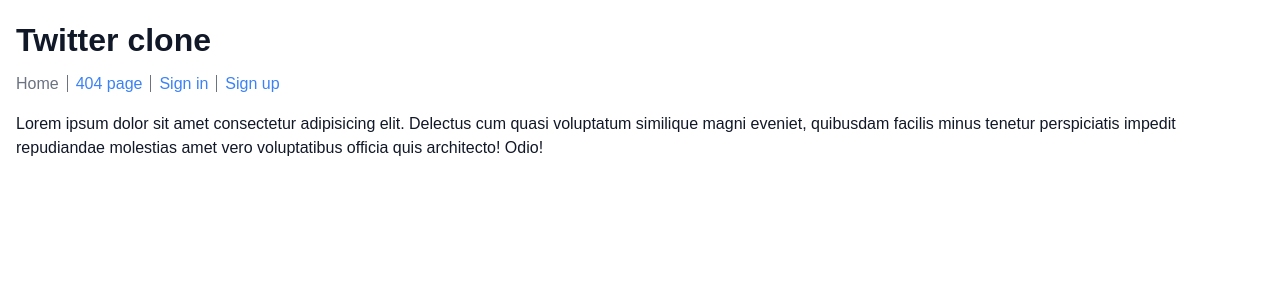
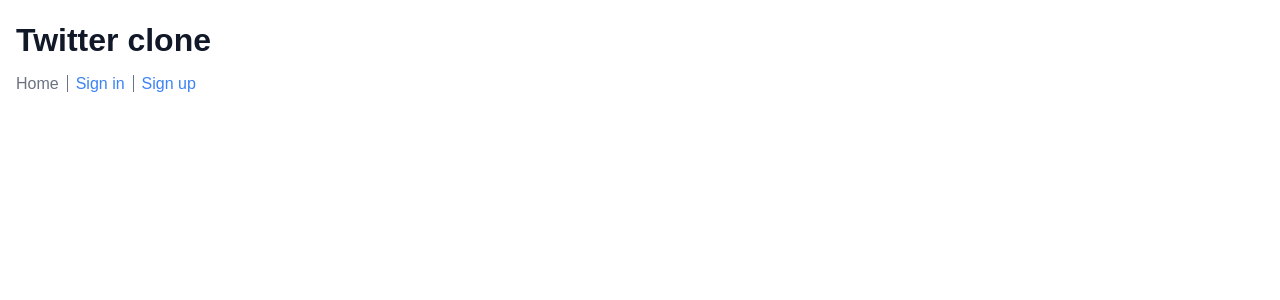
Before and after one commit to fvilers/fauna-twitter-clone, a React (Create React App) app: page / in a window 1280 px wide. Shown: the top 300 px of the page. Built offline with nearby package versions, Linux system fonts and the light colour scheme; no server answers.

Commit message:
Display different links if user is signed in

```diff
--- a/src/components/Nav.tsx
+++ b/src/components/Nav.tsx
@@ -1,8 +1,12 @@
-import React from "react";
+import React, { useContext } from "react";
 import { NavLink } from "react-router-dom";
+import AuthContext from "../contexts/AuthContext";
+import Button from "./Button";
 import "./Nav.css";
 
 function Nav() {
+  const { hasSecret } = useContext(AuthContext);
+
   return (
     <div className="Nav">
       <ul>
@@ -11,11 +15,14 @@ function Nav() {
             Home
           </NavLink>
         </li>
+        {hasSecret() ? (
+          <>
             <li>
-          <NavLink activeClassName="active" exact to="/foo">
-            404 page
-          </NavLink>
+              <Button variant="link">Sign out</Button>
             </li>
+          </>
+        ) : (
+          <>
             <li>
               <NavLink activeClassName="active" exact to="/sign-in">
                 Sign in
@@ -26,6 +33,8 @@ function Nav() {
                 Sign up
               </NavLink>
             </li>
+          </>
+        )}
       </ul>
     </div>
   );
--- a/src/containers/AuthProvider.tsx
+++ b/src/containers/AuthProvider.tsx
@@ -9,13 +9,14 @@ type Props = {
 
 function AuthProvider({ children }: Props) {
   const [secret, setSecret] = useState(window.localStorage.getItem(SECRET_KEY));
+  const clearSecret = () => {
+    window.localStorage.removeItem(SECRET_KEY);
+    setSecret(null);
+  };
+  const hasSecret = () => secret !== null;
   const saveSecret = (secret: string) => {
     window.localStorage.setItem(SECRET_KEY, secret);
     setSecret(secret);
-  };
-  const clearSecret = () => {
-    window.localStorage.removeItem(SECRET_KEY);
-    setSecret(null);
   };
 
   // This effect monitors if the secret has been modified outside the app
@@ -31,7 +32,9 @@ function AuthProvider({ children }: Props) {
   }, []);
 
   return (
-    <AuthContext.Provider value={{ clearSecret, saveSecret, secret }}>
+    <AuthContext.Provider
+      value={{ clearSecret, hasSecret, saveSecret, secret }}
+    >
       {children}
     </AuthContext.Provider>
   );
--- a/src/contexts/AuthContext.ts
+++ b/src/contexts/AuthContext.ts
@@ -2,12 +2,14 @@ import { createContext } from "react";
 
 type ContextProps = {
   clearSecret: () => void;
+  hasSecret: () => boolean;
   saveSecret: (secret: string) => void;
   secret: string | null;
 };
 
 const AuthContext = createContext<ContextProps>({
   clearSecret: () => {},
+  hasSecret: () => false,
   saveSecret: () => {},
   secret: null,
 });
--- a/src/pages/HomePage.tsx
+++ b/src/pages/HomePage.tsx
@@ -6,12 +6,6 @@ function HomePage() {
     <div>
       <h1>Twitter clone</h1>
       <Nav />
-      <p>
-        Lorem ipsum dolor sit amet consectetur adipisicing elit. Delectus cum
-        quasi voluptatum similique magni eveniet, quibusdam facilis minus
-        tenetur perspiciatis impedit repudiandae molestias amet vero
-        voluptatibus officia quis architecto! Odio!
-      </p>
     </div>
   );
 }
```
Lines whose indentation alone changed are shown as unchanged.
